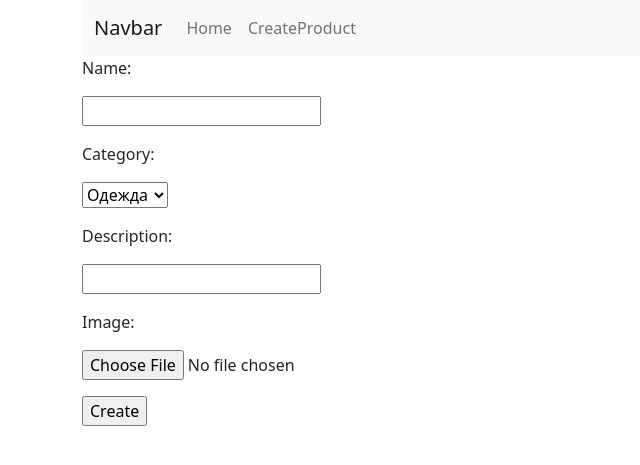
After one commit to pythonDev161221/control_8_review_project, a Django app: page /product/create/ in a window 1280 px wide. The commit adds this page. Shown: the top 465 px of the page, without its empty margins (0-640 px from the left). Run offline with Django 4.2, Linux system fonts and the light colour scheme.

Commit message:
add product_create_view.html

```diff
--- a/review_project/review_project/settings.py
+++ b/review_project/review_project/settings.py
@@ -124,3 +124,4 @@ STATIC_URL = 'static/'
 DEFAULT_AUTO_FIELD = 'django.db.models.BigAutoField'
 
 MEDIA_ROOT = BASE_DIR.joinpath("uploads")
+MEDIA_URL = "media/"
--- /dev/null
+++ b/review_project/webapp/forms.py
@@ -0,0 +1,9 @@
+from django import forms
+
+from webapp.models import Product
+
+
+class ProductForm(forms.ModelForm):
+    class Meta:
+        model = Product
+        exclude = []
--- a/review_project/webapp/models.py
+++ b/review_project/webapp/models.py
@@ -3,6 +3,8 @@ from django.core.validators import MaxValueValidator, MinValueValidator
 from django.db import models
 
 # Create your models here.
+from django.urls import reverse
+
 PRODUCT_CATEGORY = (("CLOTHES", "Одежда"), ("TECH", "Техника"), ("SERVICE", "Услуги"))
 
 User = get_user_model()
@@ -15,6 +17,9 @@ class Product(models.Model):
     image = models.ImageField(upload_to="pictures/", default="static/images/images.png",
                               null=True, blank=True)
 
+    def get_absolute_url(self):
+        return reverse('webapp:product_list_view')
+
 
 class Review(models.Model):
     author = models.ForeignKey(User, related_name="reviews", on_delete=models.CASCADE)
--- a/review_project/webapp/templates/base.html
+++ b/review_project/webapp/templates/base.html
@@ -17,7 +17,7 @@
 <body class="container">
 <nav class="navbar navbar-expand-lg navbar-light bg-light">
   <div class="container-fluid">
-    <a class="navbar-brand" href="#">Navbar</a>
+    <a class="navbar-brand" href="{% url 'webapp:product_list_view' %}">Navbar</a>
     <button class="navbar-toggler" type="button" data-bs-toggle="collapse"
             data-bs-target="#navbarSupportedContent" aria-controls="navbarSupportedContent"
             aria-expanded="false" aria-label="Toggle navigation">
@@ -28,10 +28,10 @@
           {% block nav %}
           {% endblock nav %}
         <li class="nav-item">
-          <a class="nav-link" href="#">Home</a>
+          <a class="nav-link" href="{% url 'webapp:product_list_view' %}">Home</a>
         </li>
         <li class="nav-item">
-          <a class="nav-link" href="#">Link</a>
+          <a class="nav-link" href="{% url 'webapp:product_create_view' %}">CreateProduct</a>
         </li>
       </ul>
     </div>
--- /dev/null
+++ b/review_project/webapp/templates/partial/form.html
@@ -0,0 +1,20 @@
+{% if not fields_only %}
+{% csrf_token %}
+{% endif %}
+
+{% for error in form.non_field_errors %}
+   <p class="text-danger">{{ error }}</p>
+{% endfor %}
+
+{% for field in form %}
+    <p><label for="{{ field.id_for_label }}">{{ field.label }}: </label></p>
+    {% for error in field.errors %}
+        <p class="text-danger">{{ error }}</p>
+    {% endfor %}
+    <p>{{ field }}</p>
+
+{% endfor %}
+
+{% if not fields_only %}
+    <input type="submit" value="{{ button_text }}">
+{% endif %}
--- /dev/null
+++ b/review_project/webapp/templates/products/product_create_view.html
@@ -0,0 +1,9 @@
+{% include 'base.html' %}
+
+{% block content %}
+
+    <form action="" method="post">
+    {% include 'partial/form.html' with button_text="Create" %}
+    </form>
+
+{% endblock content %}
--- a/review_project/webapp/templates/products/product_detail_view.html
+++ b/review_project/webapp/templates/products/product_detail_view.html
@@ -2,7 +2,7 @@
 
 {% block content %}
 
-    {{ product.image }}
+    <img src="{{ product.image }}" alt="product picture">
     <h3>{{ product.name }}</h3>
     <p>{{ product.category }}</p>
     <p>{{ product.description }}</p>
--- a/review_project/webapp/urls.py
+++ b/review_project/webapp/urls.py
@@ -1,12 +1,13 @@
 from django.contrib import admin
 from django.urls import path
 
-from webapp.views import ProductListView, ProductDetailView
+from webapp.views import ProductListView, ProductDetailView, ProductCreateView
 
 app_name = 'webapp'
 
 urlpatterns = [
     path('', ProductListView.as_view(), name='product_list_view'),
     path('product/<int:pk>/', ProductDetailView.as_view(), name='product_detail_view'),
+    path('product/create/', ProductCreateView.as_view(), name='product_create_view'),
 
 ]
--- a/review_project/webapp/views/products.py
+++ b/review_project/webapp/views/products.py
@@ -1,5 +1,6 @@
-from django.views.generic import ListView, DetailView
+from django.views.generic import ListView, DetailView, CreateView
 
+from webapp.forms import ProductForm
 from webapp.models import Product
 
 
@@ -12,3 +13,9 @@ class ProductListView(ListView):
 class ProductDetailView(DetailView):
     model = Product
     template_name = "products/product_detail_view.html"
+
+
+class ProductCreateView(CreateView):
+    model = Product
+    template_name = "products/product_create_view.html"
+    form_class = ProductForm
```
